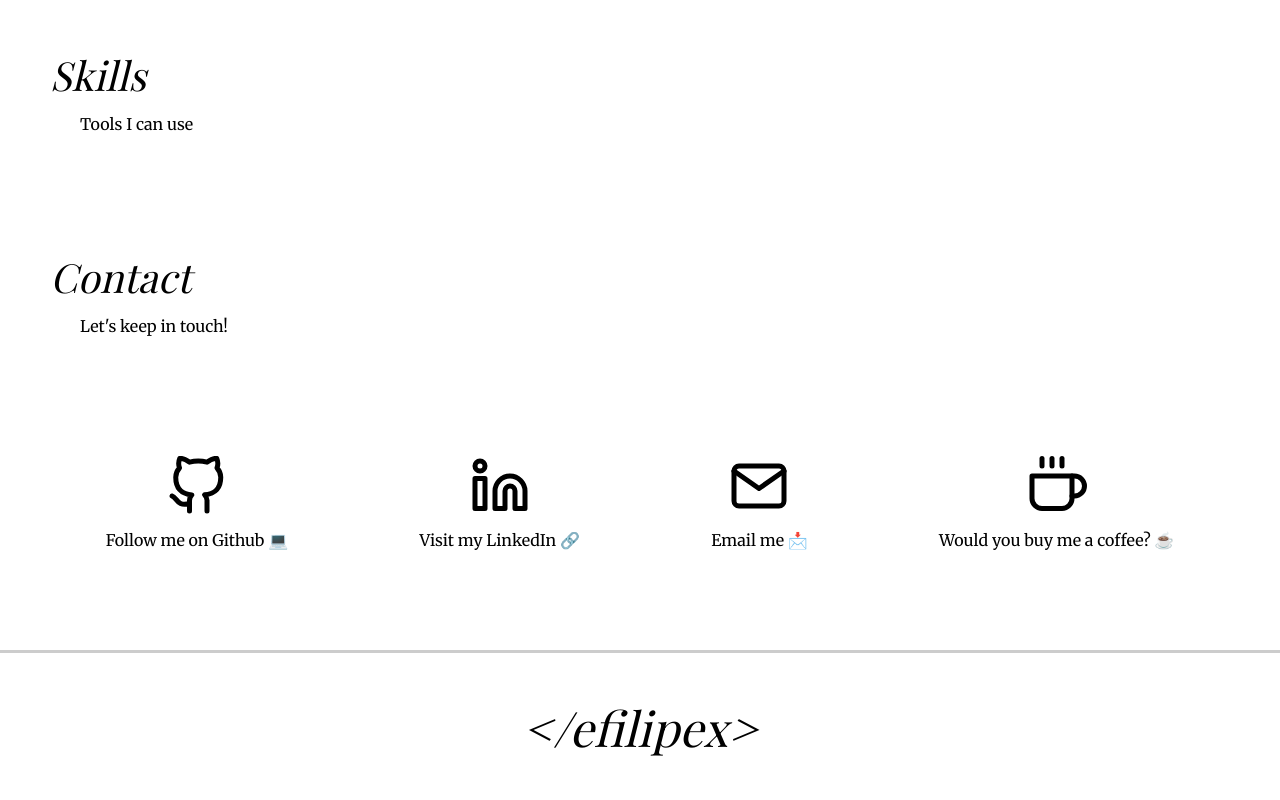
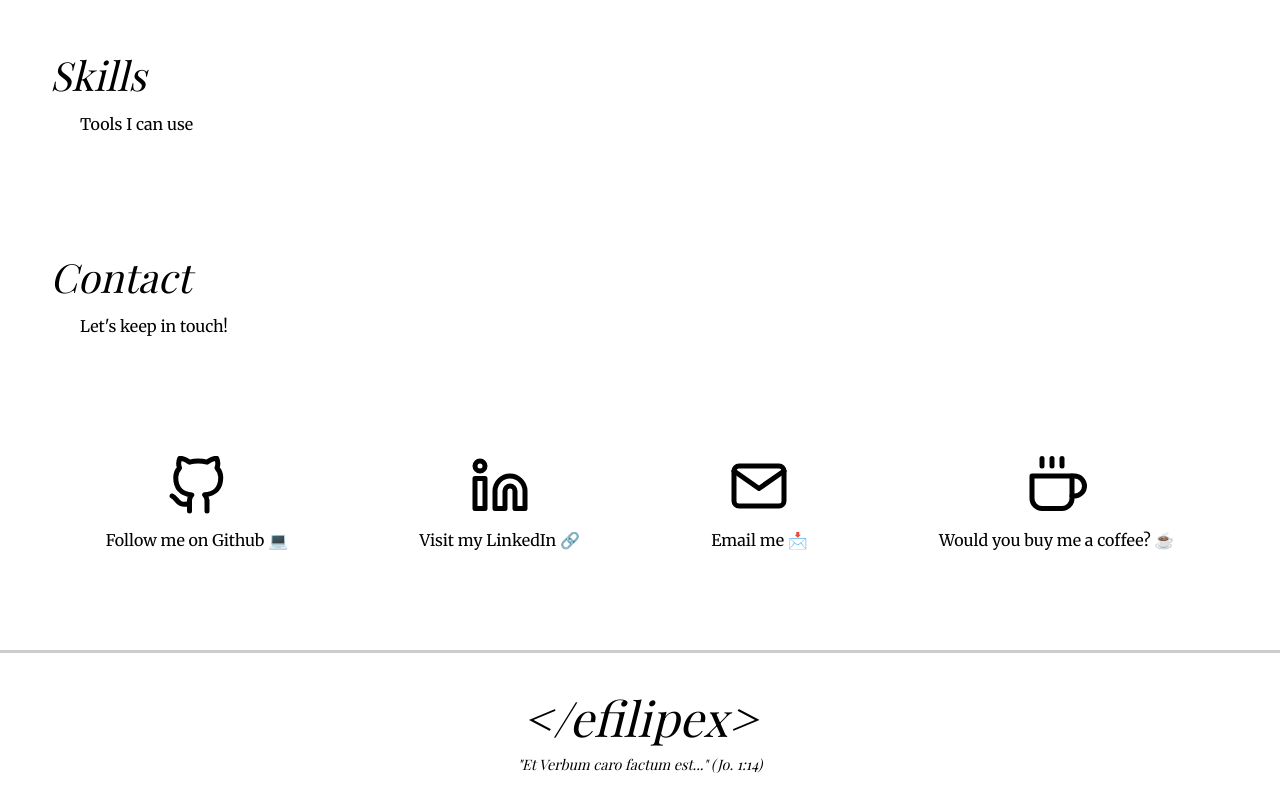
Before and after one commit to eFilipexCode/portfolio, a React (Create React App) app: page / in a window 1280 px wide. Shown: the part 1590-2390 px from the top of the page. Built offline with nearby package versions, Linux system fonts and the light colour scheme; some icons are missing; a web font is replaced by a local one.

Commit message:
Add quote

```diff
--- a/src/components/Footer/Footer.css
+++ b/src/components/Footer/Footer.css
@@ -2,6 +2,7 @@
     width: 100vw;
     height: 150px;
     display: flex;
+    flex-direction: column;
     justify-content: center;
     align-items: center;
     font-family: 'Playfair Display', serif;
@@ -9,3 +10,11 @@
     font-style: italic;
     border-top: 3px solid #151515;
 }
+
+.footer p {
+    padding: 5px 0px;
+}
+
+.footer .quote {
+    font-size: 0.9rem;
+}
--- a/src/components/Footer/Footer.jsx
+++ b/src/components/Footer/Footer.jsx
@@ -8,6 +8,7 @@ export default function Footer() {
     return (
         <div className="footer"  style={{color: currentPalette.black, borderColor: currentPalette.tertiary}}>
             <p>{'</efilipex>'}</p>
+            <span className="quote">"Et Verbum caro factum est..." (Jo. 1:14)</span>
         </div>
     );
 };
```
